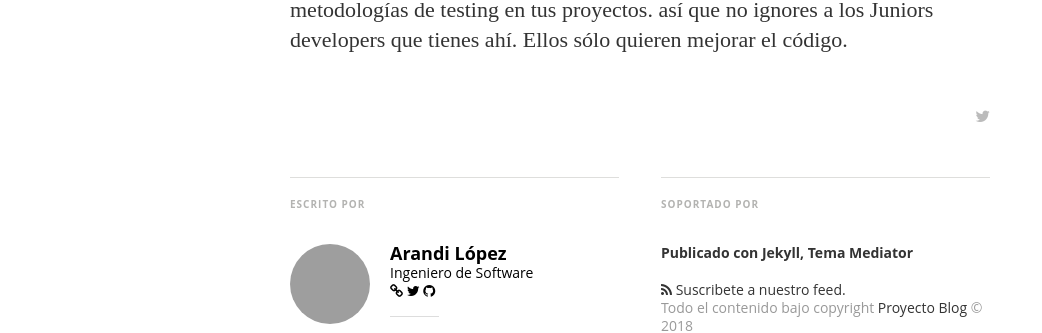
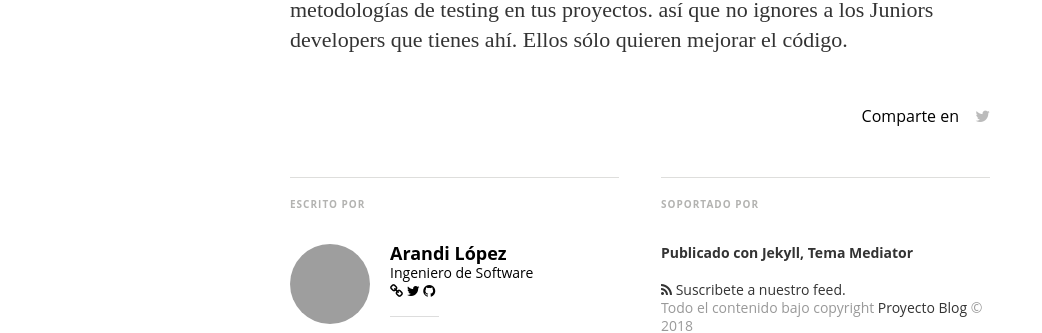
Before and after one commit to dev-knights/dev-knights.github.io, a Jekyll site: the page built from _posts/2017-07-05-como-hacer-que-reescriban-tu-codigo.markdown, in a window 1280 px wide and 900 px high, scrolled down 2083 px. Shown: the part 457-790 px from the top of the window, without its empty margins (0-1042 px from the left). Built offline with Jekyll 4.4.1, drawn with Linux system fonts in a browser that asks for light colours; nearby versions of some CDN libraries; some web fonts are replaced; grey boxes are pictures that could not be loaded.

Commit message:
theme in jekyll 3

```diff
--- a/_config.yml
+++ b/_config.yml
@@ -1,5 +1,5 @@
 # Build settings
-gems:
+plugins:
   - jemoji
   - jekyll-paginate
 
--- a/_layouts/post.html
+++ b/_layouts/post.html
@@ -19,14 +19,13 @@
           <div class="post-meta">
             <h1 class="post-title">{{ page.title }}</h1>
             <div class="cf post-meta-text">
-              <div class="author-image" style="background-image: url({{ author.image }})">Blog Logo</div>
+              <div class="author-image" style="background-image: url({{ author.image }})"></div>
               <h4 class="author-name" itemprop="author" itemscope itemtype="http://schema.org/Person">{{ author.name }}</h4>
               -
               <time datetime="{{ page.date | date: "%F %R" }}">
                 {{ page.date | date_to_string }} -
               </time>
               <span class="post-reading-time"></span> lectura
-              <!-- , tagged on {{#foreach tags}}<span class="post-tag-{{slug}}">{{#if @first}}{{else}}, {{/if}}<a href="/tag/{{slug}}">{{name}}</a></span>{{/foreach}} -->
             </div>
             <div style="text-align:center">
               <a href="#topofpage" class="topofpage"><i class="fa fa-angle-down"></i></a>
@@ -45,7 +44,6 @@
                 {{ page.date | date_to_string }} -
                 <span class="post-reading-time"></span> lectura
               </time>
-              <!-- , tagged on {{#foreach tags}}<span class="post-tag-{{slug}}">{{#if @first}}{{else}}, {{/if}}<a href="/tag/{{slug}}">{{name}}</a></span>{{/foreach}} -->
             </div>
           </div>
         </div>
@@ -59,9 +57,10 @@
         </section>
         <footer class="post-footer">
           <section class="share">
+            Comparte en
             {% for social in site.social %}
               {% if social.share_url != null %}
-                <a class="icon-{{ social.icon }}" href="{{ social.share_url }}{% if social.share_title %}{{ social.share_title }}{{page.title | cgi_escape}}{% endif %}{{ social.share_link }}{{site.url}}{{site.baseurl}}{{page.id}}"
+                <a class="icon-{{ social.icon }}" href="{{ social.share_url }}{% if social.share_title %}{{ social.share_title }}{{page.title | cgi_escape}} por {{author.name | cgi_escape}}{% endif %}{{ social.share_link }}{{site.url}}{{site.baseurl}}{{page.id}}"
                   onclick="window.open(this.href, '{{ social.icon }}-share', 'width=550,height=255');return false;">
                 <i class="fa fa-{{ social.icon }}"></i><span class="hidden">{{ social.icon }}</span>
                 </a>
@@ -93,14 +92,13 @@
               <p class="published">Publicado el <time datetime="{{ page.date | date: "%F %R" }}">{{ page.date | date_to_string }}</time></p>
             </section>
           </div>
-          {{/post}}
           <div class="isRight">
             <h5 class="index-headline featured"><span>Soportado por</span></h5>
             <footer class="site-footer">
               <section class="poweredby">Publicado con <a href="http://jekyllrb.com"> Jekyll</a>, Tema <a href="https://github.com/dirkfabisch/mediator">Mediator</a></section>
               <a class="subscribe" href="{{ "/feed.xml" | prepend: site.baseurl }}"> <span class="tooltip"> <i class="fa fa-rss"></i> Suscribete a nuestro feed.</span></a>
               <div class="inner">
-                <section class="copyright">Todo el contenido bajo copyright <a href="{{@blog.url}}/"> Proyecto Blog</a> &copy; {{ site.time | date: '%Y' }}<br>Todos los derechos reservados.</section>
+                <section class="copyright">Todo el contenido bajo copyright <a href="{{blog.url}}/"> Proyecto Blog</a> &copy; {{ site.time | date: '%Y' }}<br>Todos los derechos reservados.</section>
               </div>
             </footer>
           </div>
@@ -122,16 +120,6 @@
         {% endif %}
       </article>
     </main>
-    <!-- <div class="bottom-closer">
-      <div class="background-closer-image" {%if site.cover %} style="background-image: url({{ site.cover | prepend: site.baseurl }})"{% endif %}>
-        Image
-      </div>
-      <div class="inner">
-        <h1 class="blog-title">{{ site.title }}</h1>
-        <h2 class="blog-description">{{ site.description }}</h2>
-        <a href={{ "/" | prepend: site.baseurl }} class="btn">Back to Overview</a>
-      </div>
-    </div> -->
     {% include javascripts.html %}
   </body>
 </html>
```
Also changed, not shown: _layouts/page.html (+0 -10 lines), index.html (+0 -13 lines), Gemfile.lock.
